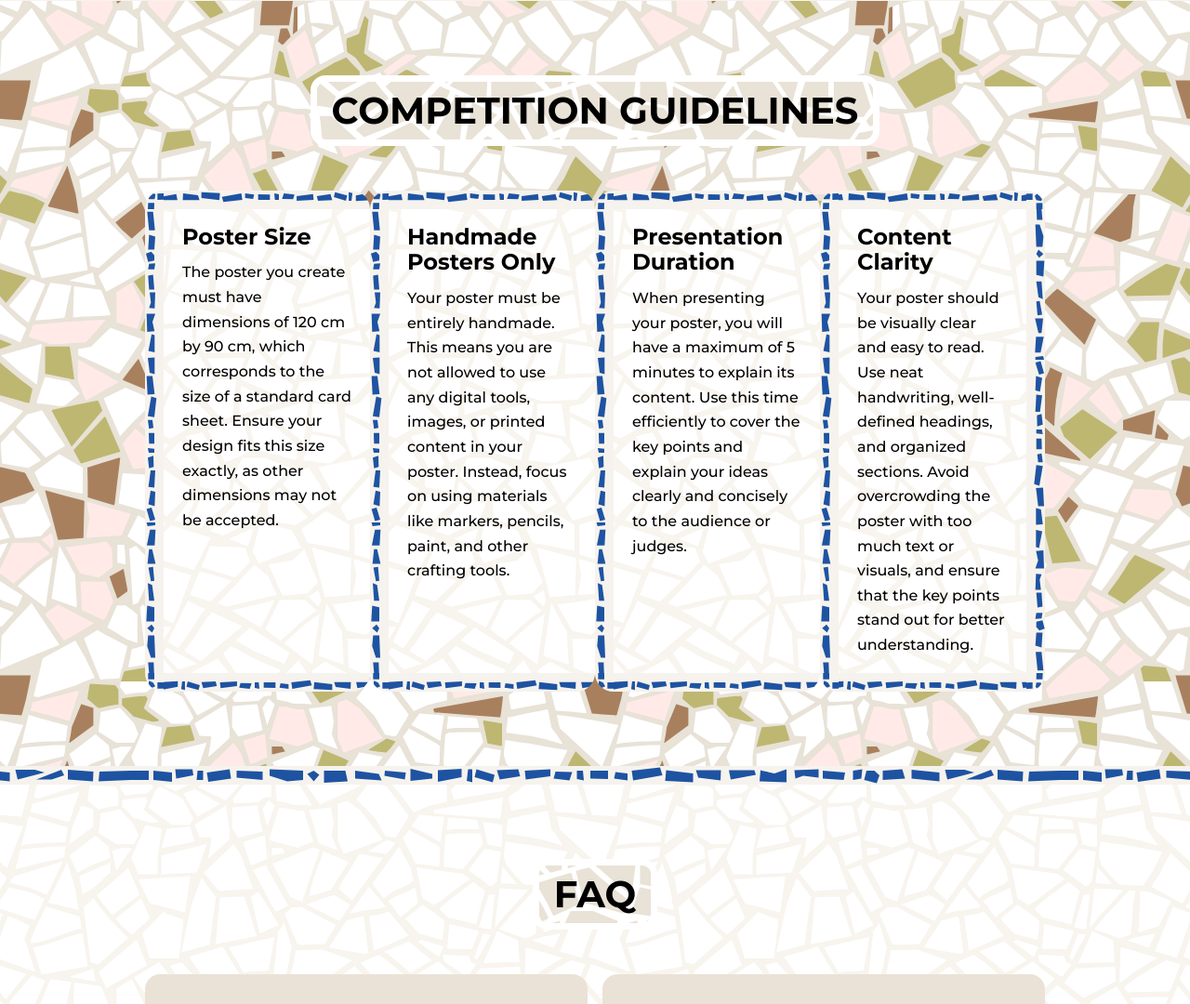
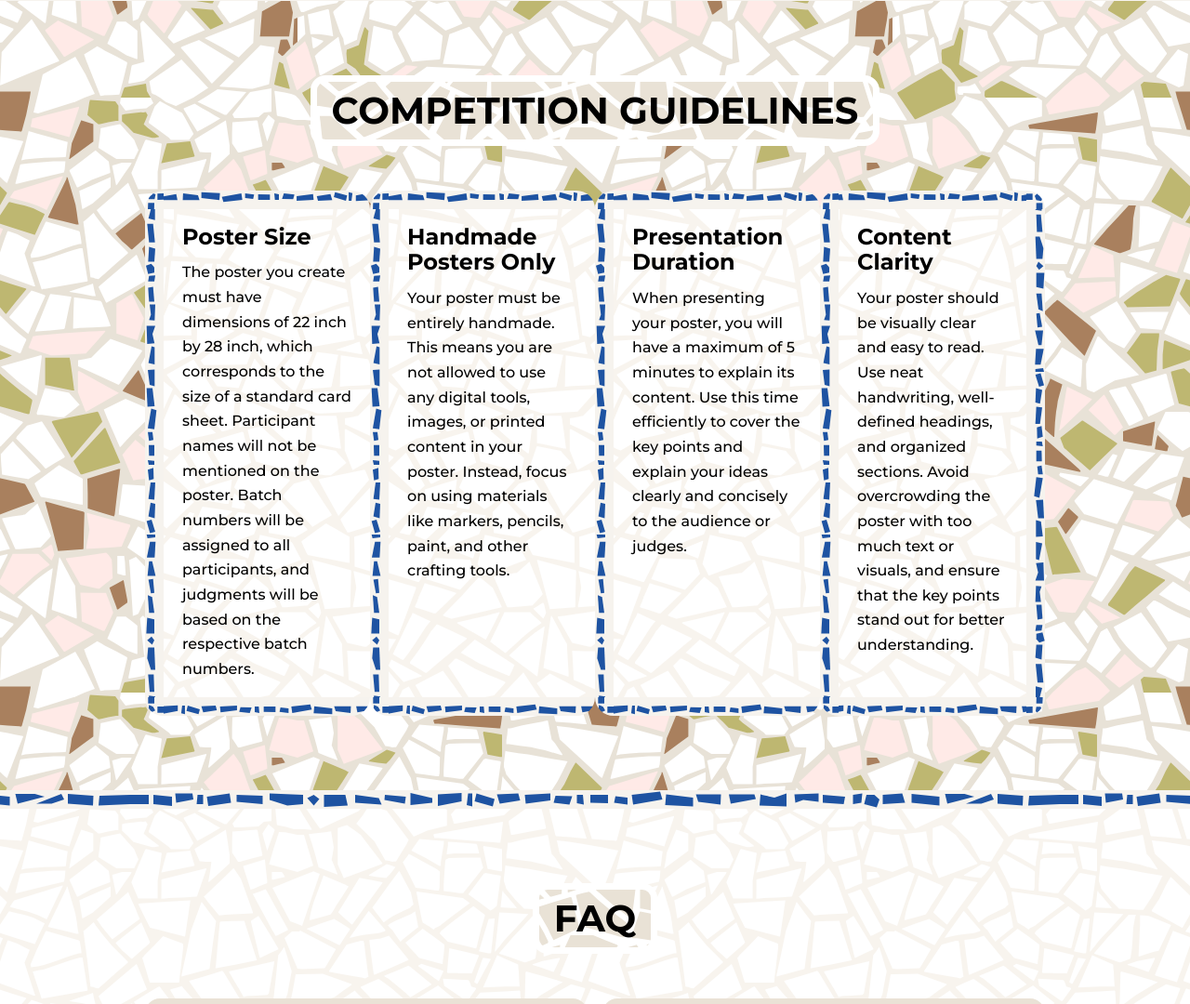
Before and after one commit to suyash-vats/sanpratibha, a website built with webpack: page src/index.html in a window 1280 px wide. Shown: the part 3945-5025 px from the top of the page at 93% size. Built offline with nearby package versions, Linux system fonts and the light colour scheme.

Commit message:
size of poster rulers

```diff
--- a/src/index.html
+++ b/src/index.html
@@ -877,8 +877,9 @@ ul {
           <div class="facilities__item">
             <h4 class="facilities__title">Poster Size</h4>
             <p class="facilities__desc">
-              The poster you create must have dimensions of 120 cm by 90 cm, which corresponds to the size of a standard
-              card sheet. Ensure your design fits this size exactly, as other dimensions may not be accepted. </p>
+              The poster you create must have dimensions of 22 inch by 28 inch, which corresponds to the size of a standard
+              card sheet. Participant names will not be mentioned on the poster. Batch numbers will be assigned to all participants, and judgments will be based on the respective batch numbers.
+              </p>
           </div>
           <div class="facilities__item">
             <h4 class="facilities__title">Handmade Posters Only</h4>
```
